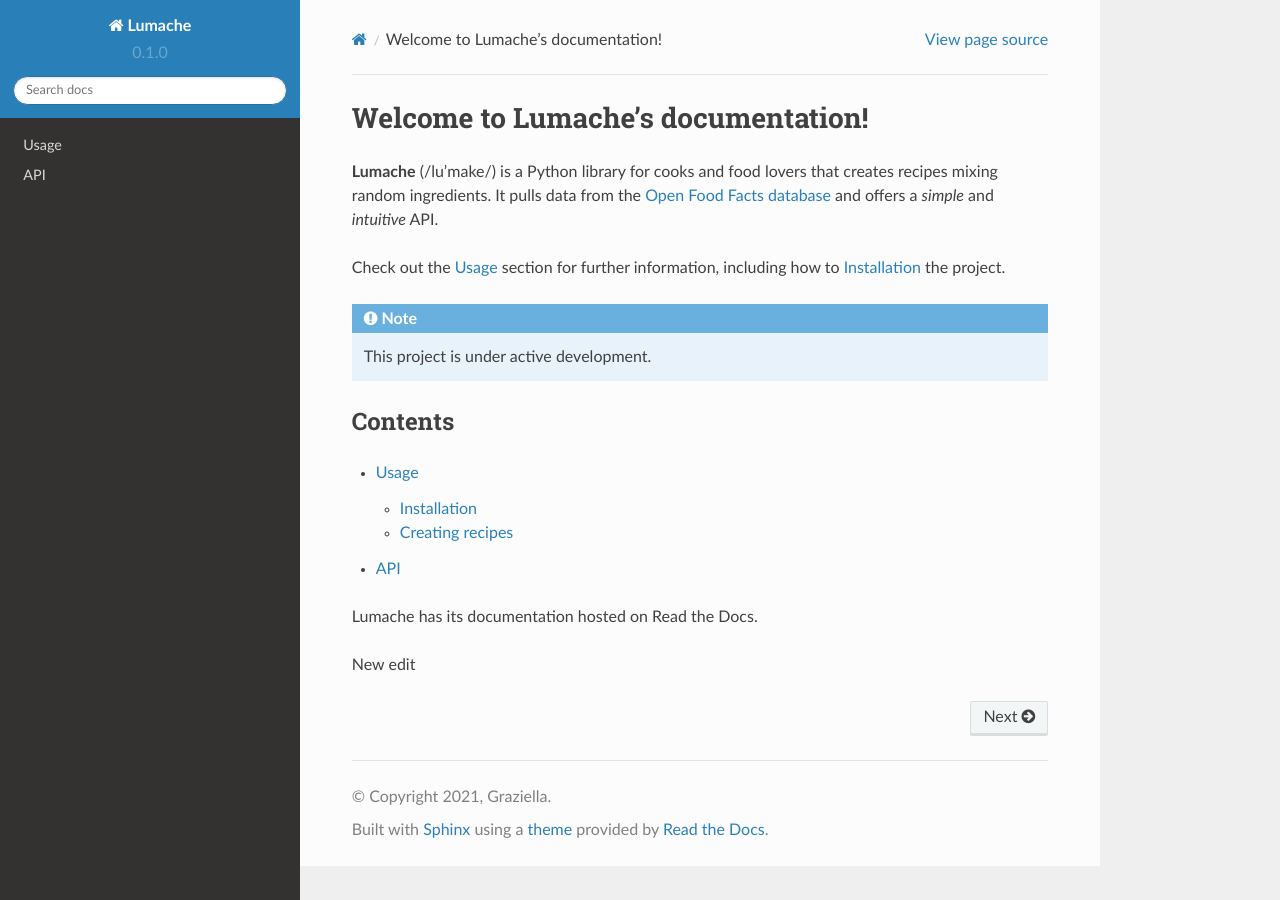
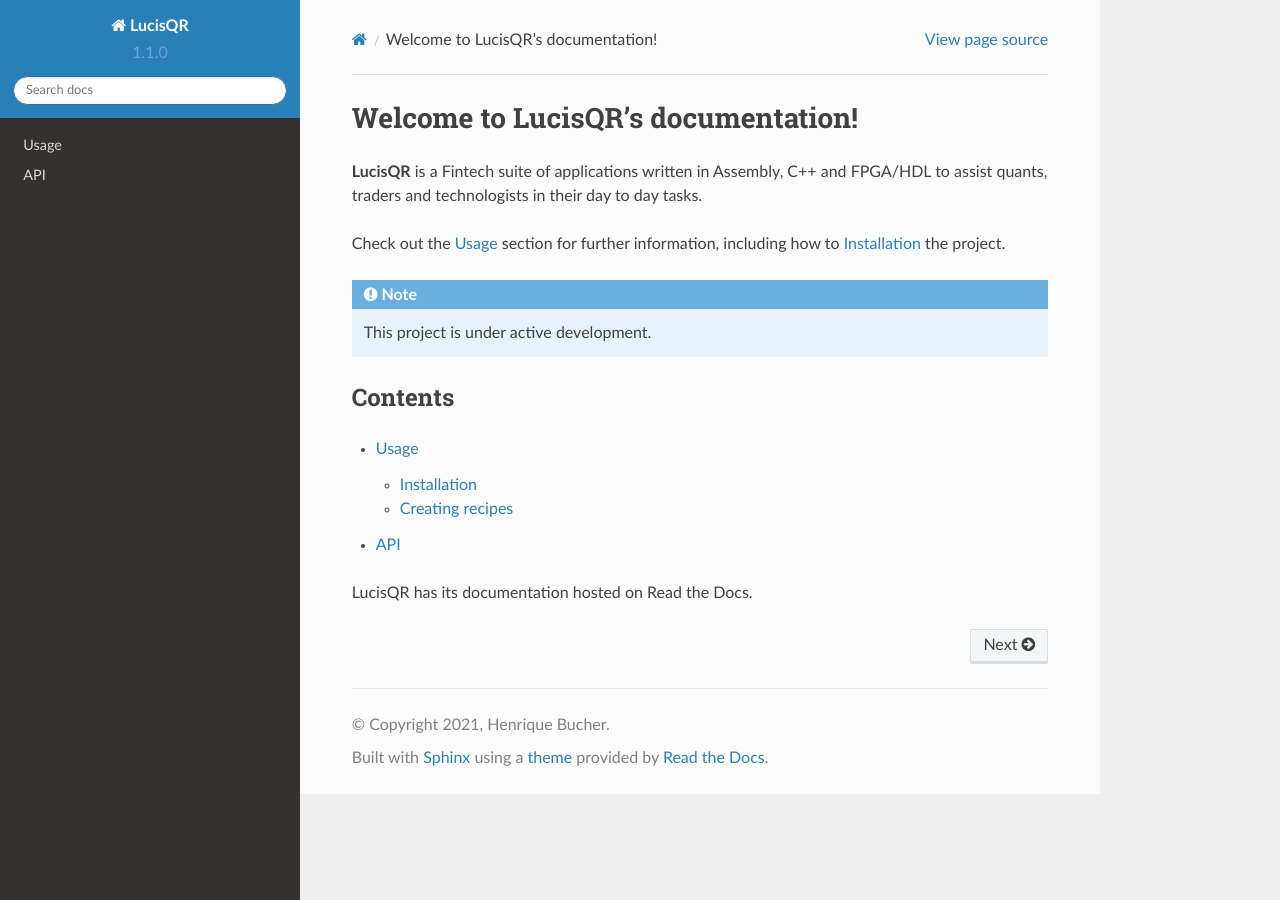
Before and after one commit to HFTrader/lucisqr, a Sphinx documentation site: the page built from docs/source/index.rst, in a window 1280 px wide. Built offline with Sphinx 7.4.7 and the Read the Docs theme 2.0.0, drawn with Linux system fonts in a browser that asks for light colours.

Commit message:
Adapted to LucisQR

```diff
--- a/docs/source/conf.py
+++ b/docs/source/conf.py
@@ -2,12 +2,12 @@
 
 # -- Project information
 
-project = 'Lumache'
-copyright = '2021, Graziella'
-author = 'Graziella'
+project = 'LucisQR'
+copyright = '2021, Henrique Bucher'
+author = 'Henrique Bucher'
 
-release = '0.1'
-version = '0.1.0'
+release = '1.1'
+version = '1.1.0'
 
 # -- General configuration
 
--- a/docs/source/index.rst
+++ b/docs/source/index.rst
@@ -1,10 +1,8 @@
-Welcome to Lumache's documentation!
+Welcome to LucisQR's documentation!
 ===================================
 
-**Lumache** (/lu'make/) is a Python library for cooks and food lovers
-that creates recipes mixing random ingredients.
-It pulls data from the `Open Food Facts database <https://world.openfoodfacts.org/>`_
-and offers a *simple* and *intuitive* API.
+**LucisQR** is a Fintech suite of applications written in Assembly, C++ and FPGA/HDL
+to assist quants, traders and technologists in their day to day tasks.
 
 Check out the :doc:`usage` section for further information, including
 how to :ref:`installation` the project.
@@ -21,6 +19,4 @@
    usage
    api
 
-Lumache has its documentation hosted on Read the Docs.
-
-New edit
+LucisQR has its documentation hosted on Read the Docs.
--- a/pyproject.toml
+++ b/pyproject.toml
@@ -3,6 +3,6 @@
 build-backend = "flit_core.buildapi"
 
 [project]
-name = "lumache"
-authors = [{name = "Graziella", email = "graziella@lumache"}]
+name = "lucisqr"
+authors = [{name = "Henrique Bucher", email = "henry@vitorian.com"}]
 dynamic = ["version", "description"]
```
Also changed, not shown: lumache.py (deleted, +0 -23 lines).
